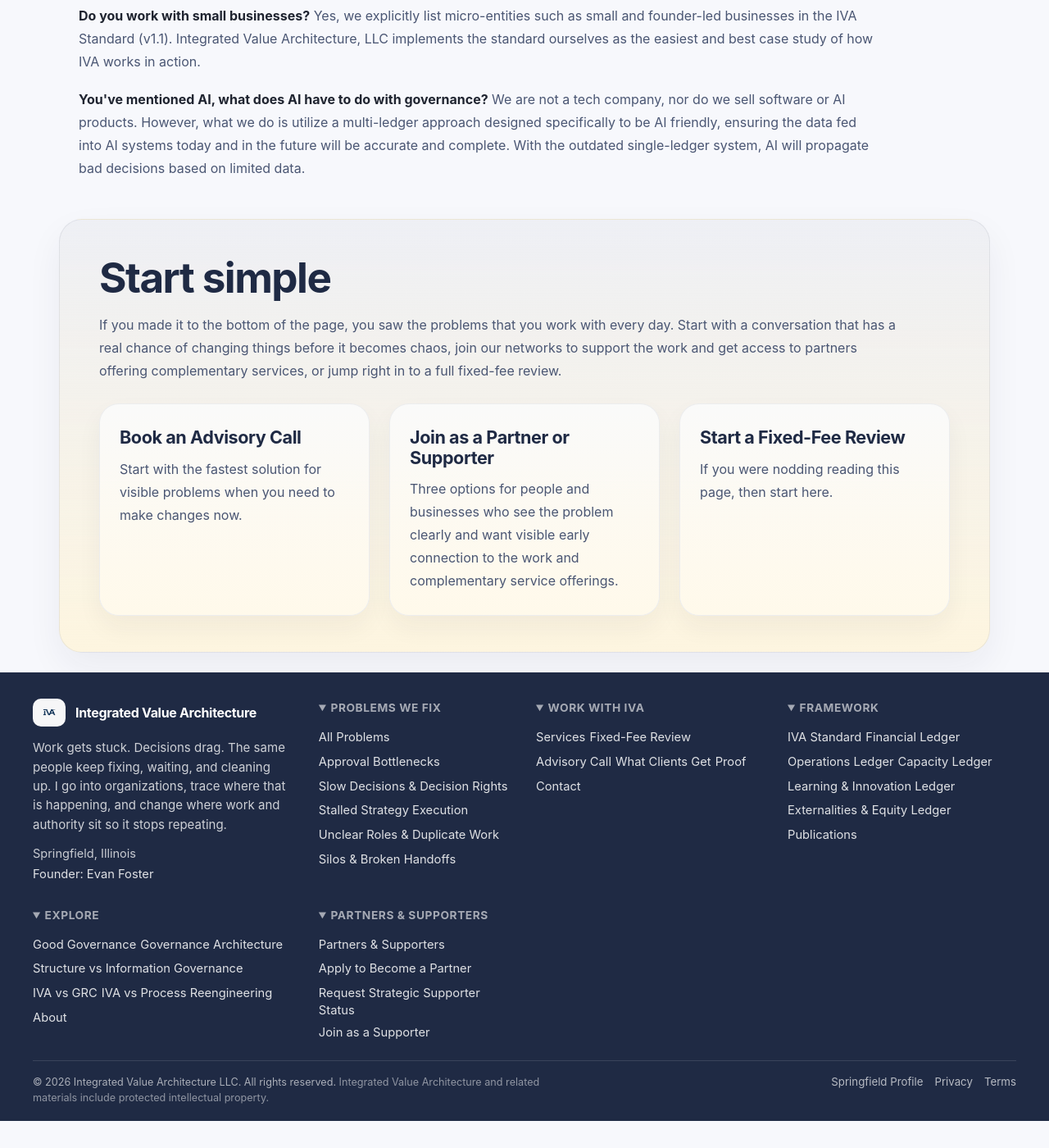
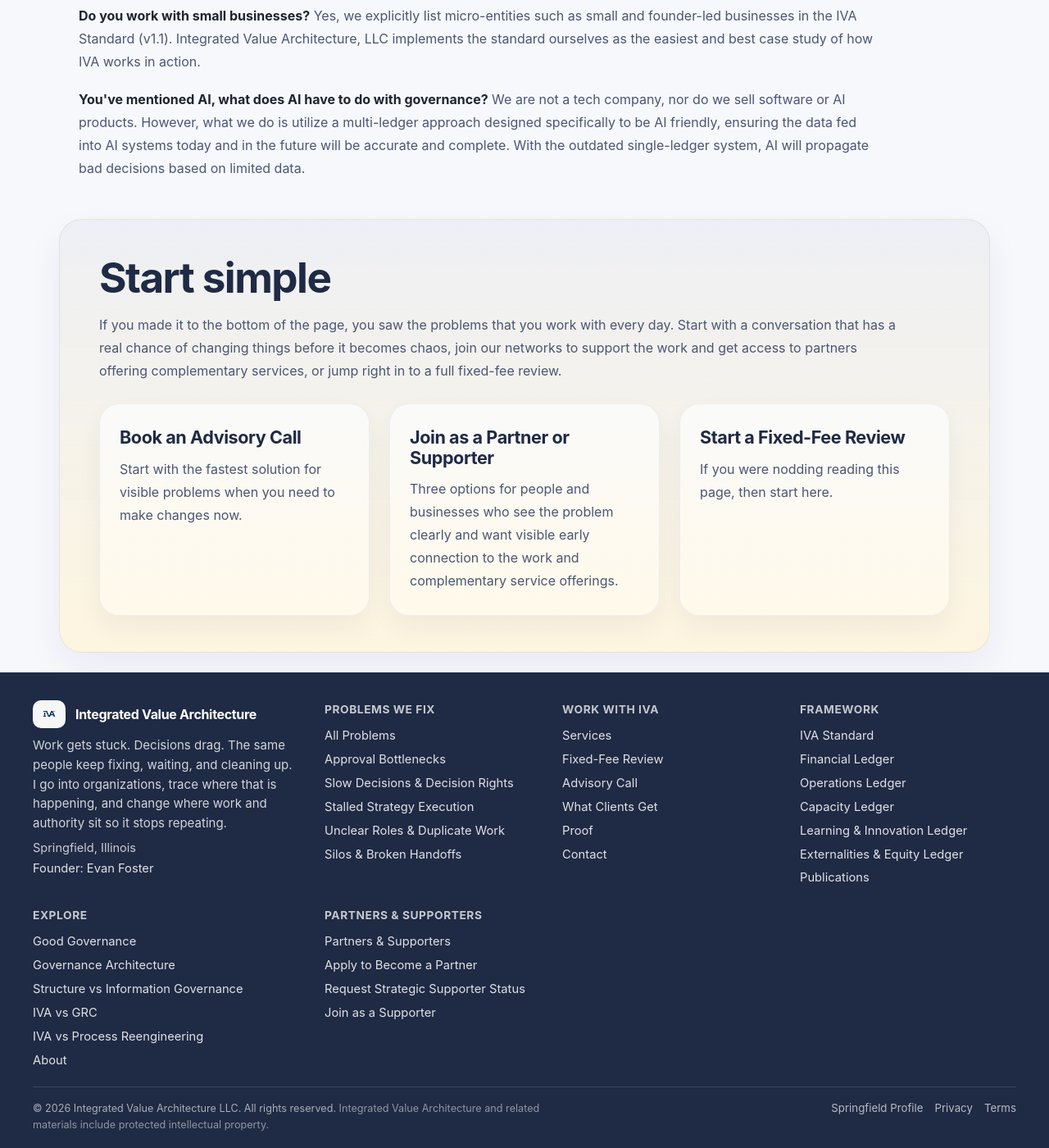
Before and after one commit to efost7873/integratedvaluearchitecture.com, a Jekyll site: the page built from index.html, in a window 1280 px wide and 1400 px high, scrolled down 4587 px. Shown: the whole window at 82% size. Built offline with Jekyll 4.4.1, drawn with Linux system fonts in a browser that asks for light colours; before the commit the page ends 5954 px from its top, so only the background shows below that.

Commit message:
Update _footer.scss

```diff
--- a/_sass/_footer.scss
+++ b/_sass/_footer.scss
@@ -5,7 +5,7 @@
 .iva-footer {
   background: $iva-surface-dark;
   color: $iva-text-inverse;
-  padding: 32px 28px 18px;
+  padding: 34px 28px 18px;
   margin-top: 24px;
 }
 
@@ -16,28 +16,26 @@
 
 .iva-footer-grid {
   display: grid;
-  grid-template-columns: 1.15fr 0.85fr 1fr 1fr;
-  gap: 28px;
-  margin-bottom: 20px;
+  grid-template-columns: 1.25fr 1fr 1fr 1fr;
+  gap: 24px 26px;
+  margin-bottom: 22px;
   align-items: start;
 }
 
-.iva-footer-col {
-  display: flex;
-  flex-direction: column;
-  gap: 8px;
+.iva-footer-col,
+.iva-footer-group {
   min-width: 0;
 }
 
 .iva-footer-col-brand {
-  padding-right: 8px;
+  padding-right: 10px;
 }
 
 .iva-footer-brand {
   display: inline-flex;
   align-items: center;
   gap: 12px;
-  margin-bottom: 6px;
+  margin-bottom: 8px;
 }
 
 .iva-footer-logo {
@@ -62,24 +60,15 @@
   margin: 0;
   max-width: 26rem;
   font-size: 0.94rem;
-  line-height: 1.55;
-  color: rgba(255, 255, 255, 0.78);
+  line-height: 1.58;
+  color: rgba(255, 255, 255, 0.8);
 }
 
 .iva-footer-meta {
   display: flex;
   flex-direction: column;
   gap: 4px;
-  margin-top: 6px;
-}
-
-.iva-footer-heading {
-  margin: 0 0 8px;
-  font-size: 0.86rem;
-  font-weight: 650;
-  letter-spacing: 0.04em;
-  text-transform: uppercase;
-  color: rgba(255, 255, 255, 0.6);
+  margin-top: 8px;
 }
 
 .iva-footer-text {
@@ -87,6 +76,59 @@
   font-size: 0.91rem;
   line-height: 1.45;
   color: rgba(255, 255, 255, 0.76);
+}
+
+.iva-footer-group {
+  border: 0;
+  margin: 0;
+  padding: 0;
+}
+
+.iva-footer-group[open] .iva-footer-heading {
+  color: rgba(255, 255, 255, 0.74);
+}
+
+.iva-footer-heading {
+  list-style: none;
+  position: relative;
+  margin: 0 0 10px;
+  padding: 0 18px 0 0;
+  font-size: 0.86rem;
+  font-weight: 650;
+  letter-spacing: 0.04em;
+  text-transform: uppercase;
+  color: rgba(255, 255, 255, 0.6);
+  cursor: default;
+  user-select: none;
+}
+
+.iva-footer-heading::-webkit-details-marker {
+  display: none;
+}
+
+.iva-footer-heading::marker {
+  display: none;
+}
+
+.iva-footer-heading::after {
+  content: "";
+  position: absolute;
+  right: 2px;
+  top: 50%;
+  width: 7px;
+  height: 7px;
+  margin-top: -5px;
+  border-right: 1.6px solid currentColor;
+  border-bottom: 1.6px solid currentColor;
+  transform: rotate(45deg);
+  opacity: 0;
+  transition: transform $iva-transition-fast, opacity $iva-transition-fast;
+}
+
+.iva-footer-group-links {
+  display: flex;
+  flex-direction: column;
+  gap: 8px;
 }
 
 .iva-footer-link {
@@ -98,7 +140,9 @@
   line-height: 1.42;
   color: rgba(255, 255, 255, 0.86);
   text-decoration: none;
-  transition: color $iva-transition-fast, transform $iva-transition-fast;
+  transition:
+    color $iva-transition-fast,
+    transform $iva-transition-fast;
 }
 
 .iva-footer-link:hover,
@@ -147,22 +191,23 @@
   transform: none;
 }
 
-@media (max-width: 1100px) {
+@media (max-width: 1180px) {
   .iva-footer {
-    padding: 28px 24px 18px;
+    padding: 30px 24px 18px;
   }
 
   .iva-footer-grid {
     grid-template-columns: 1fr 1fr;
-    gap: 24px 22px;
+    gap: 22px 22px;
   }
 
   .iva-footer-col-brand {
+    grid-column: 1 / -1;
     padding-right: 0;
   }
 }
 
-@media (max-width: 640px) {
+@media (max-width: 720px) {
   .iva-footer {
     padding: 22px 18px 16px;
     margin-top: 18px;
@@ -170,8 +215,36 @@
 
   .iva-footer-grid {
     grid-template-columns: 1fr;
-    gap: 18px;
+    gap: 10px;
     margin-bottom: 18px;
+  }
+
+  .iva-footer-group {
+    border-top: 1px solid rgba(255, 255, 255, 0.1);
+    padding-top: 12px;
+  }
+
+  .iva-footer-group:first-of-type {
+    margin-top: 4px;
+  }
+
+  .iva-footer-group[open] .iva-footer-heading::after {
+    transform: rotate(-135deg);
+    margin-top: -1px;
+  }
+
+  .iva-footer-heading {
+    margin: 0;
+    padding: 2px 22px 2px 0;
+    cursor: pointer;
+  }
+
+  .iva-footer-heading::after {
+    opacity: 1;
+  }
+
+  .iva-footer-group-links {
+    padding-top: 10px;
   }
 
   .iva-footer-bottom {
```
